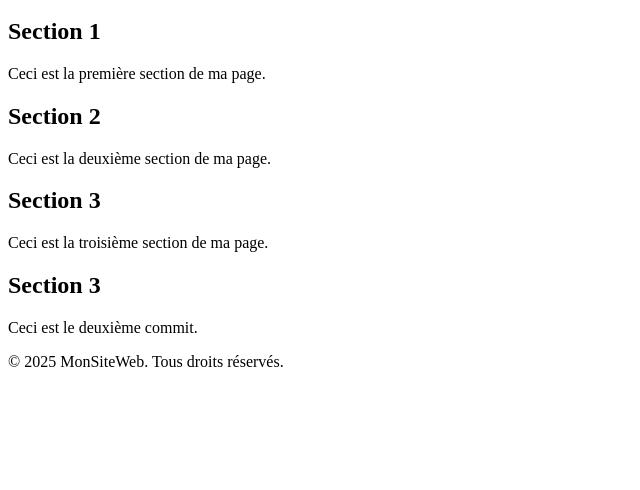
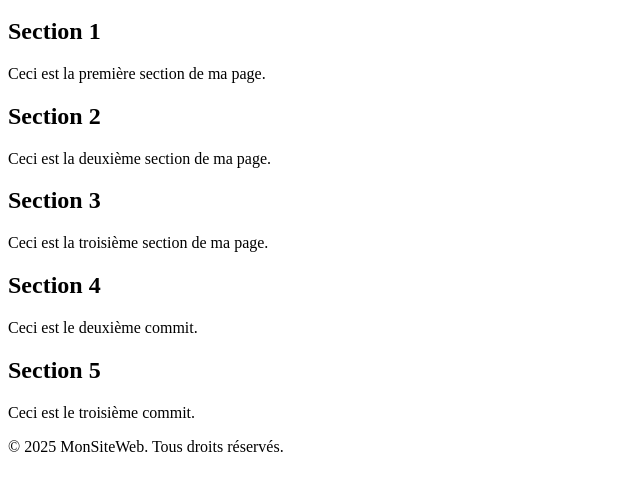
Before and after one commit to darksun02/santa, a plain HTML site: page index.html in a window 1280 px wide. Shown: the part 136-626 px from the top of the page, without its empty margins (0-640 px from the left). Drawn offline with Linux system fonts and the light colour scheme.

Commit message:
VOici le Troisieme commit

```diff
--- a/index.html
+++ b/index.html
@@ -31,8 +31,12 @@
             <p>Ceci est la troisième section de ma page.</p>
         </section>
         <section id="section3">
-            <h2>Section 3</h2>
+            <h2>Section 4</h2>
             <p>Ceci est le deuxième commit.</p>
+        </section>
+        <section id="section3">
+            <h2>Section 5</h2>
+            <p>Ceci est le troisième commit.</p>
         </section>
     </main>
 
```
